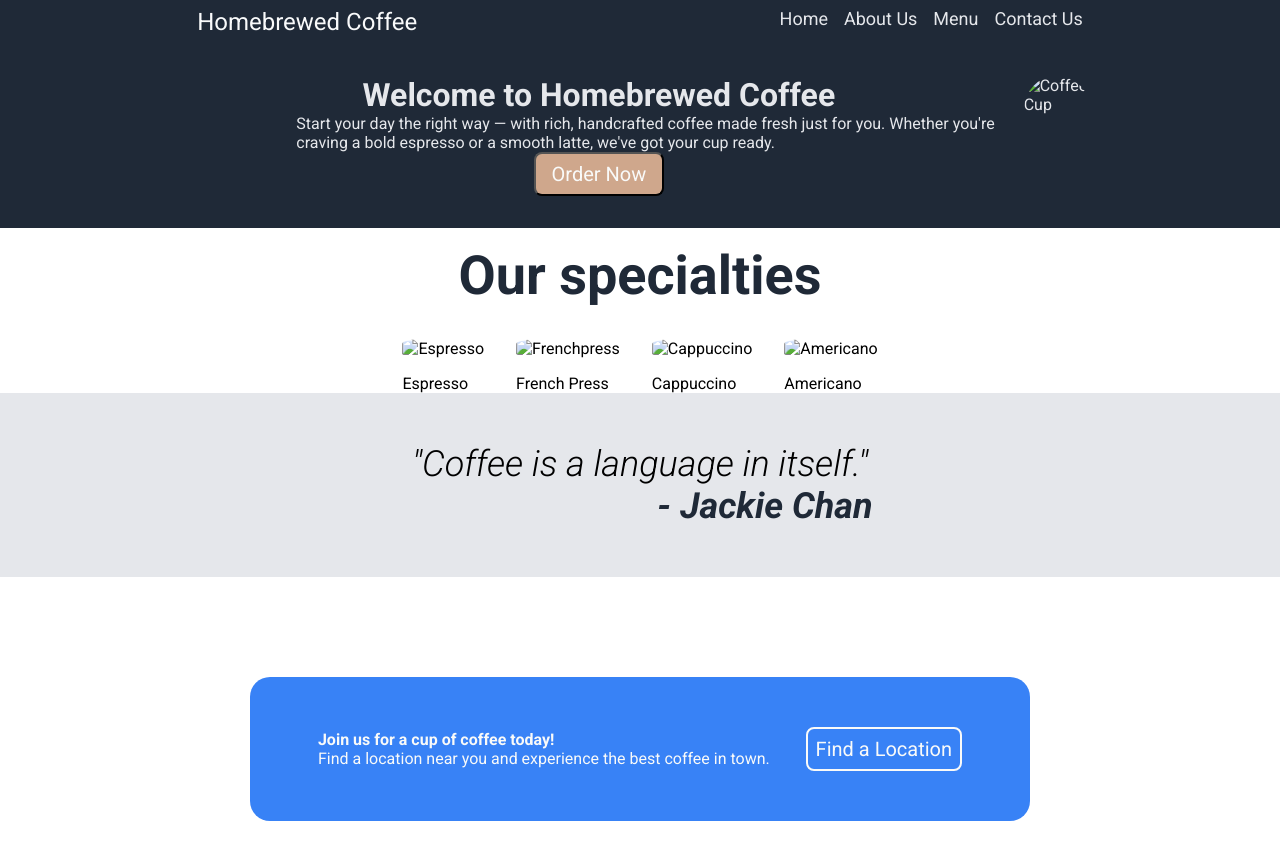
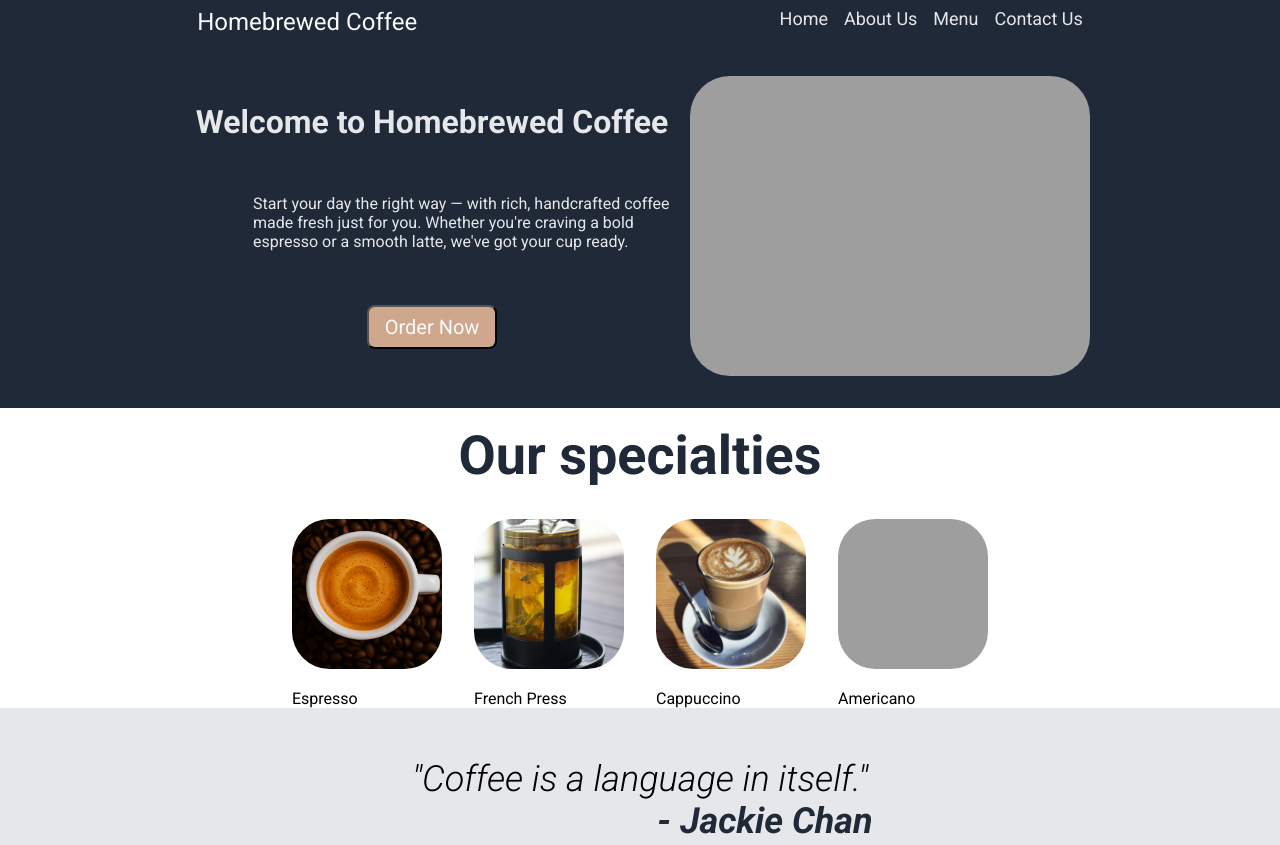
Before and after one commit to sjq117/Project-Landing-Page, a plain HTML site: page index.html in a window 1280 px wide. Shown: the top 845 px of the page. Drawn offline with Linux system fonts and the light colour scheme; the site is published under a folder, as on GitHub Pages, so addresses that start at the root find nothing.

Commit message:
Fix image paths for GitHub pages compatibility

```diff
--- a/index.html
+++ b/index.html
@@ -33,28 +33,28 @@
             <button class="order-button">Order Now</button>
         </div>
         <div class="right-content">
-            <img src="/images/coffee-cup.jpg" alt="Coffee Cup">
+            <img src="images/coffee-cup.jpg" alt="Coffee Cup">
         </div>
     </div>
     <div class="specialties">
         <div id="specialty-header"><h2>Our specialties</h2></div>
         <div class="specialty-items">
            <div class="special">
-                <img src="/images/espresso.png" alt="Espresso">
+                <img src="images/espresso.png" alt="Espresso">
                 <p>Espresso</p>
             </div>
             <div class="special" id="frenchpress">
 
-                    <img src="/images/frenchpress.jpg" alt="Frenchpress">
+                    <img src="images/frenchpress.jpg" alt="Frenchpress">
                     <p>French Press</p>
 
             </div>
             <div class="special">
-                <img src="/images/cappuccino.jpg" alt="Cappuccino">
+                <img src="images/cappuccino.jpg" alt="Cappuccino">
                 <p>Cappuccino</p>
             </div>
             <div class="special" id="americano">
-                <img src="/images/americano.jpg" alt="Americano">
+                <img src="images/americano.jpg" alt="Americano">
                 <p>Americano</p>
             </div>
         </div>
```
